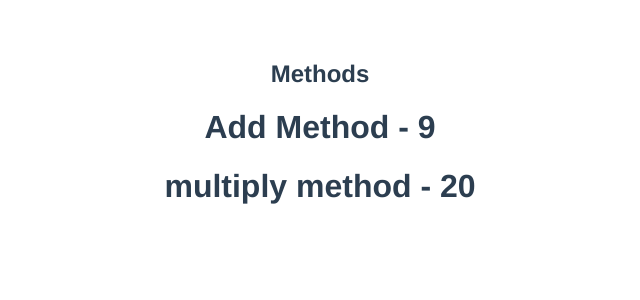
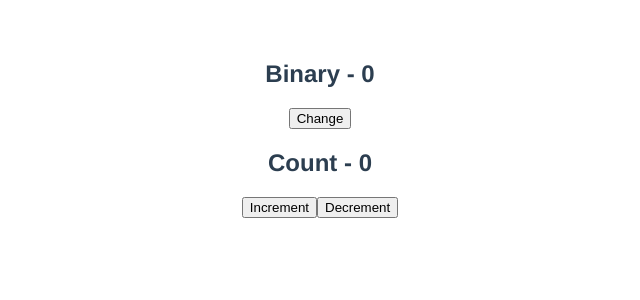
Before and after one commit to shubhamhirap/vue-training, a Vue app: page / in a window 1280 px wide. Shown: the top 300 px of the page, without its empty margins (320-960 px from the left). Built offline with nearby package versions, Linux system fonts and the light colour scheme.

Commit message:
event handling - not completed

```diff
--- a/src/App.vue
+++ b/src/App.vue
@@ -1,9 +1,16 @@
 <template>
   <div>
-    <h2>Methods</h2>
-    <!-- Important Point Don't use Arrow function for methods -->
-    <h1>Add Method - {{ add(2, 3, 4) }}</h1>
-    <h1>multiply method - {{ multiply(baseValue) }}</h1>
+    <h2>Binary - {{ binary }}</h2>
+    <!-- v-on directive followed by event -->
+    <div>
+      <button v-on:click="binary = 1">Change</button>
+    </div>
+
+    <h2>Count - {{ count }}</h2>
+    <div>
+      <button v-on:click="increment(1)">Increment</button>
+      <button v-on:click="decrement(1)">Decrement</button>
+    </div>
   </div>
 </template>
 
@@ -12,16 +19,16 @@ export default {
   name: "App",
   data() {
     return {
-      baseMultiplier: 5,
-      baseValue: 4,
+      binary: 0,
+      count: 0,
     };
   },
   methods: {
-    add(a, b, c) {
-      return a + b + c;
+    increment(num) {
+      this.count += num;
     },
-    multiply(num) {
-      return num * this.baseMultiplier;
+    decrement(num) {
+      this.count -= num;
     },
   },
 };
```
